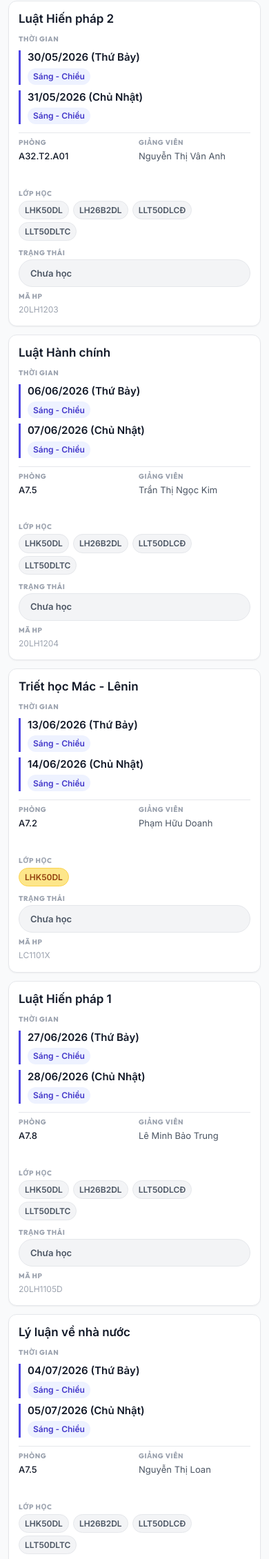
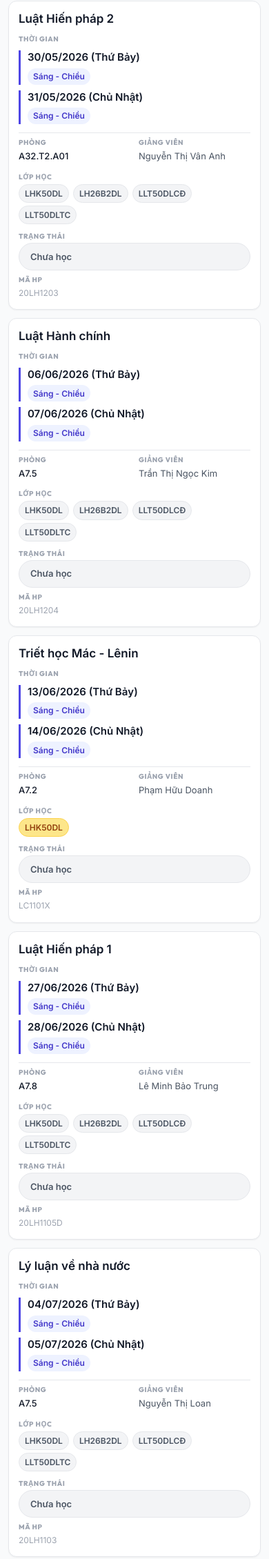
Before and after one commit to Messiac24/Luat-Schedule, a Flask app: page / in a window 390 px wide. Shown: the part 461-2721 px from the top of the page at 69% size. Run offline with Flask 3, Linux system fonts and the light colour scheme.

Commit message:
Reduce mobile stacked column padding

```diff
--- a/schedule-tool/static/css/style.css
+++ b/schedule-tool/static/css/style.css
@@ -750,7 +750,7 @@ tr.subject-row.low-class-count .badge-class {
     .col-classes,
     .col-time {
         padding-left: 0 !important;
-        padding-top: 32px !important;
+        padding-top: 8px !important;
         text-align: left;
     }
 
--- a/schedule-tool/templates/index.html
+++ b/schedule-tool/templates/index.html
@@ -10,7 +10,7 @@
     <link rel="preconnect" href="https://fonts.googleapis.com">
     <link rel="preconnect" href="https://fonts.gstatic.com" crossorigin>
     <link href="https://fonts.googleapis.com/css2?family=Inter:wght@400;500;600&family=Outfit:wght@500;600;700;800&display=swap" rel="stylesheet">
-    <link rel="stylesheet" href="{{ url_for('static', filename='css/style.css') }}?v=9">
+    <link rel="stylesheet" href="{{ url_for('static', filename='css/style.css') }}?v=10">
 </head>
 <body>
     <header class="app-header">
```
